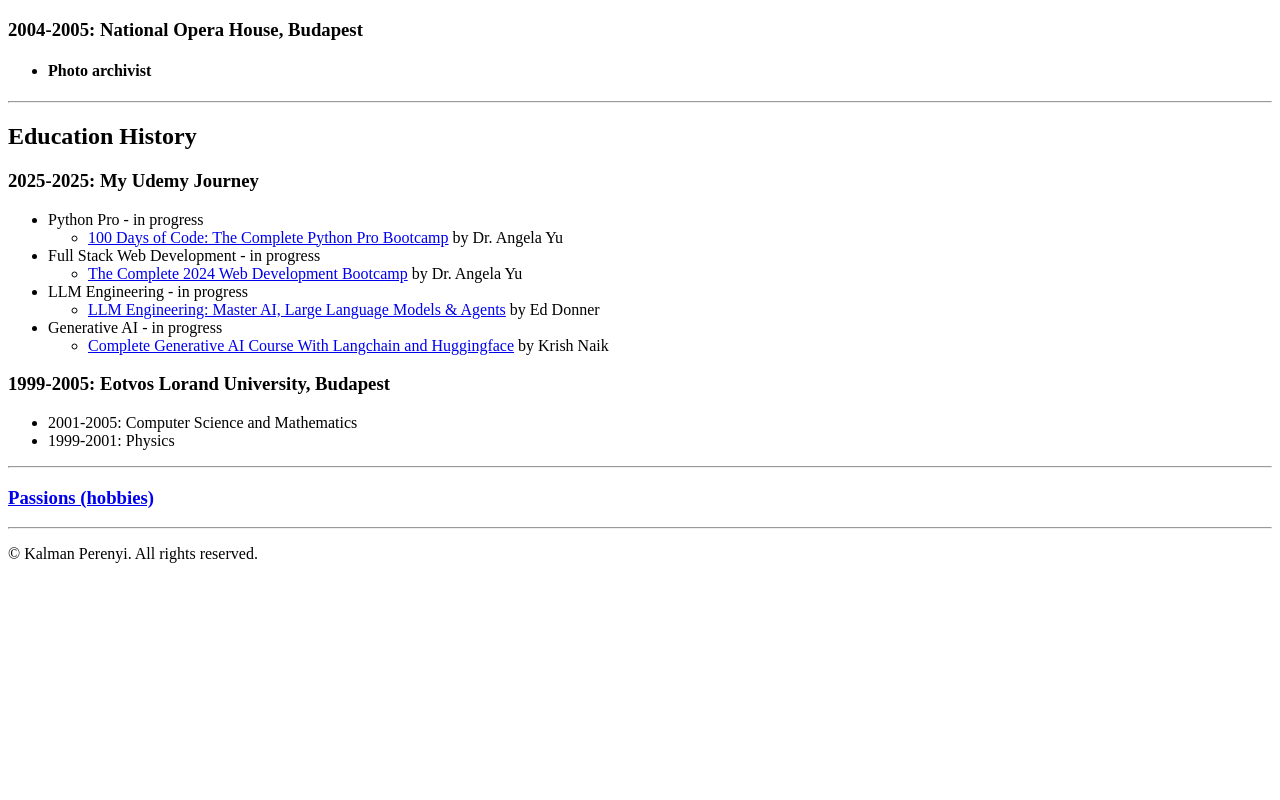
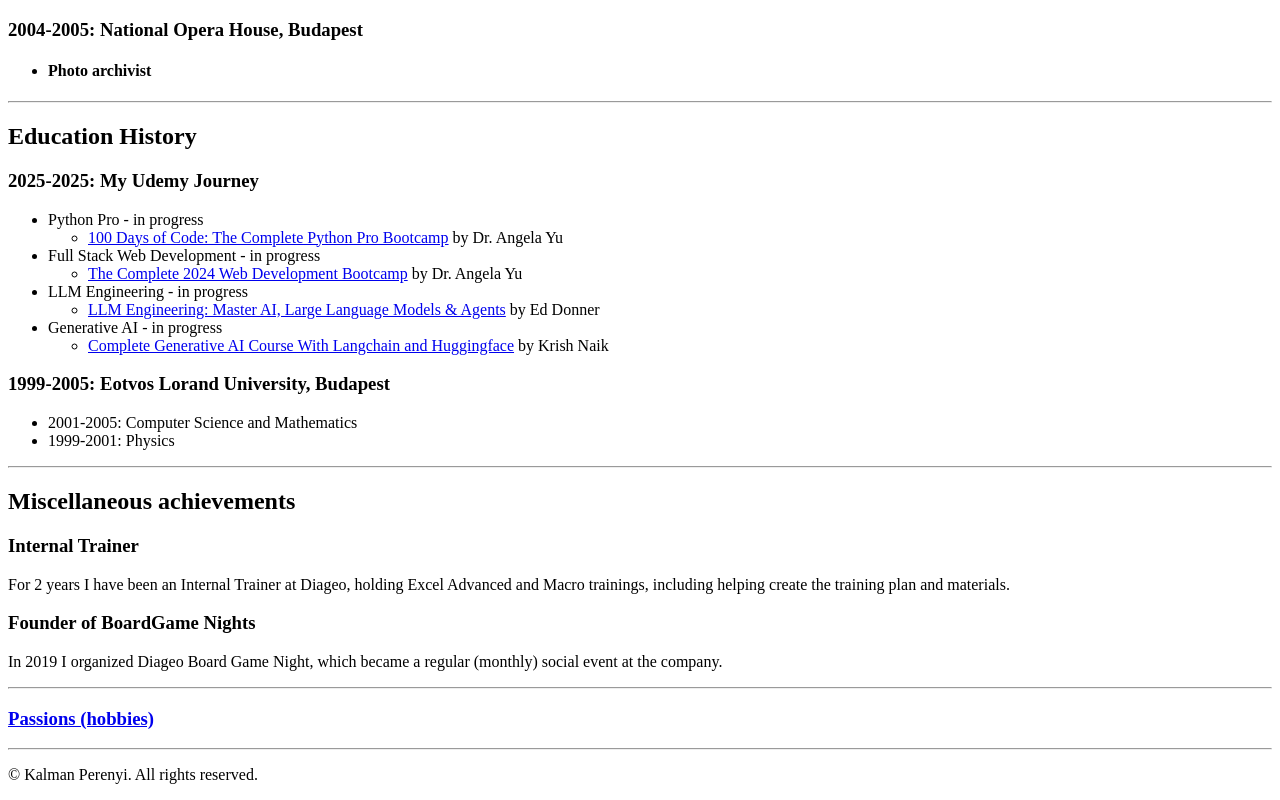
Before and after one commit to KalmanPerenyi/online_resume, a plain HTML site: page index.html in a window 1280 px wide. Shown: the part 2014-2814 px from the top of the page. Before the commit the page ends 2593 px from the top, so only its background shows below. Drawn offline with Linux system fonts and the light colour scheme.

Commit message:
Add files via upload

```diff
--- a/index.html
+++ b/index.html
@@ -153,6 +153,12 @@
     <li>1999-2001: Physics</li>
   </ul>
   <hr />
+  <h2>Miscellaneous achievements</h2>
+  <h3>Internal Trainer</h3>
+  <p>For 2 years I have been an Internal Trainer at Diageo, holding Excel Advanced and Macro trainings, including helping create the training plan and materials.</p>
+  <h3>Founder of BoardGame Nights</h3>
+  <p>In 2019 I organized Diageo Board Game Night, which became a regular (monthly) social event at the company.</p>
+  <hr />
   <h3><a href="./public/passions.html">Passions (hobbies)</a></h3>
   <hr />
   <footer>
```
